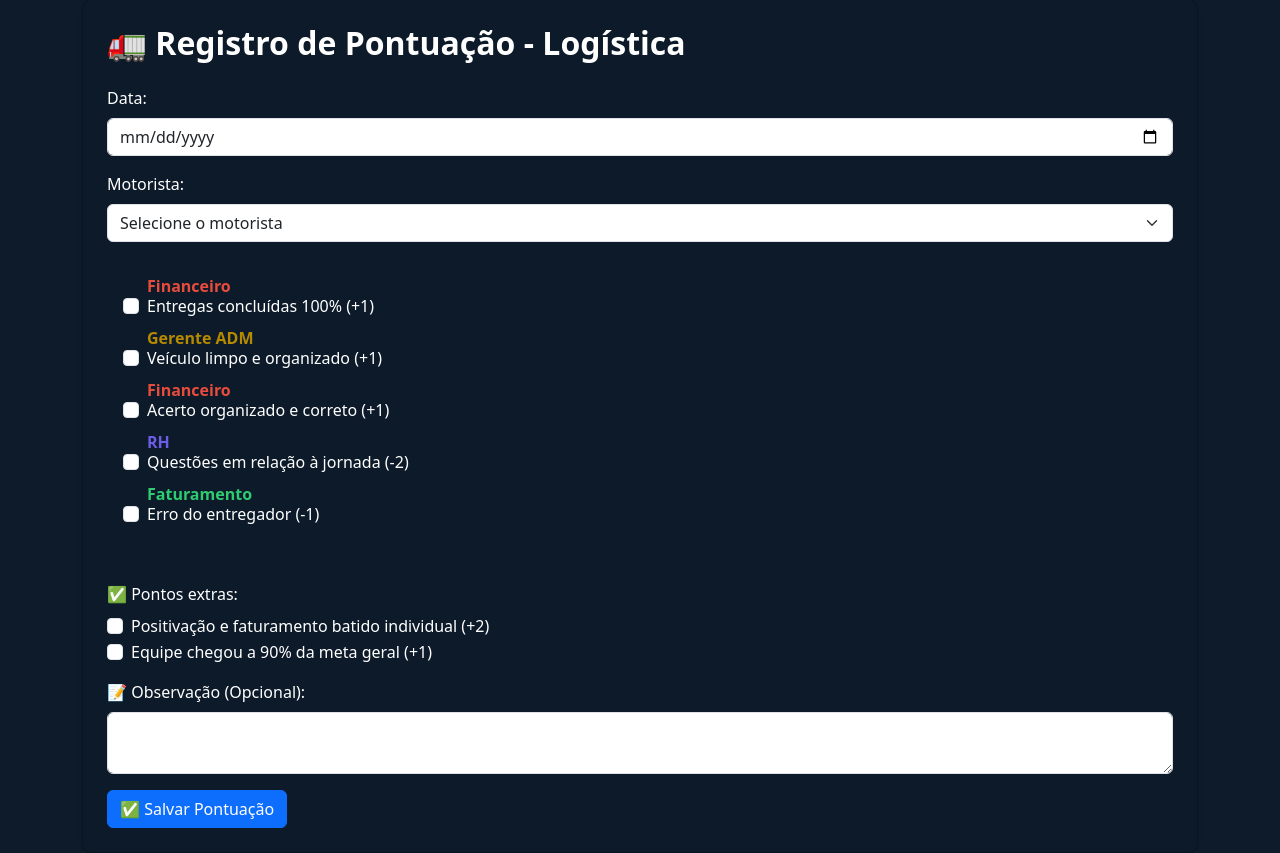
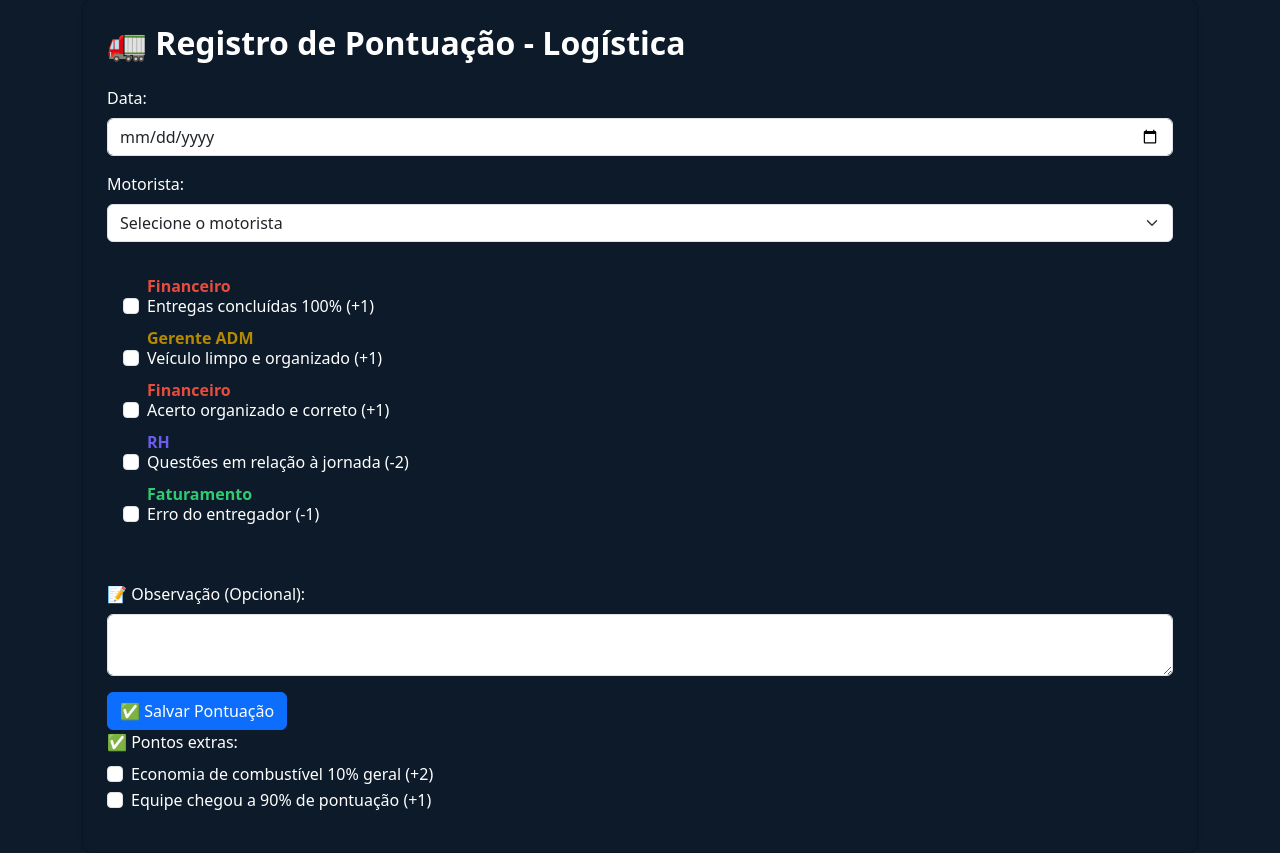
Before and after one commit to Luangscruznfe/pontuacao-confie, a Flask app: page /logistica in a window 1280 px wide. Shown: the part 153-1006 px from the top of the page. Run offline with Flask 3, Linux system fonts and the light colour scheme; some libraries are stand-ins or nearby versions.

Commit message:
logistica

```diff
--- a/templates/logistica.html
+++ b/templates/logistica.html
@@ -5,7 +5,7 @@
 {% block content %}
 <style>
 .card {
-  background-color: rgba(13, 27, 42, 0.8);
+  background-color: rgba(13, 27, 42, 0.8); /* azul escuro com transparência */
   color: white;
 }
 .setor-gerente {
@@ -58,6 +58,7 @@
     </div>
 
     <div class="p-3 mb-4">
+
       <div class="form-check mb-2">
         <span class="setor-financeiro">Financeiro</span>
         <input class="form-check-input" type="checkbox" name="A" value="1" id="A">
@@ -89,17 +90,6 @@
       </div>
     </div>
 
-    <div class="mb-3">
-      <label class="form-label">✅ Pontos extras:</label>
-      <div class="form-check">
-        <input class="form-check-input" type="checkbox" name="extras" value="meta" id="extra-meta">
-        <label class="form-check-label" for="extra-meta">Positivação e faturamento batido individual (+2)</label>
-      </div>
-      <div class="form-check">
-        <input class="form-check-input" type="checkbox" name="extras" value="equipe90" id="extra-equipe">
-        <label class="form-check-label" for="extra-equipe">Equipe chegou a 90% da meta geral (+1)</label>
-      </div>
-    </div>
 
     <div class="mb-3">
       <label for="observacao" class="form-label">📝 Observação (Opcional):</label>
@@ -107,7 +97,17 @@
     </div>
 
     <button type="submit" class="btn btn-primary">✅ Salvar Pontuação</button>
-  </form>
+
+    <div class="mb-3">
+      <label class="form-label">✅ Pontos extras:</label>
+      <div class="form-check">
+        <input class="form-check-input" type="checkbox" name="extras" value="economia" id="extra-economia">
+        <label class="form-check-label" for="extra-economia">Economia de combustível 10% geral (+2)</label>
+      </div>
+      <div class="form-check">
+        <input class="form-check-input" type="checkbox" name="extras" value="equipe90" id="extra-equipe">
+        <label class="form-check-label" for="extra-equipe">Equipe chegou a 90% de pontuação (+1)</label>
+      </div>
     </div>
 
     <script>
@@ -116,10 +116,13 @@ function validarExtraEquipe() {
       const extraEquipe = document.getElementById('extra-equipe');
 
       if (extraEquipe && extraEquipe.checked && motorista !== 'Equipe') {
-    alert('⚠️ O ponto extra "Equipe chegou a 90%" só pode ser marcado se o motorista for "Equipe".');
+        alert('⚠️ O ponto extra "Equipe chegou a 90% de pontuação" só pode ser marcado se o motorista for "Equipe".');
         return false;
       }
       return true;
     }
     </script>
+
+  </form>
+</div>
 {% endblock %}
```
Lines whose indentation alone changed are shown as unchanged.
